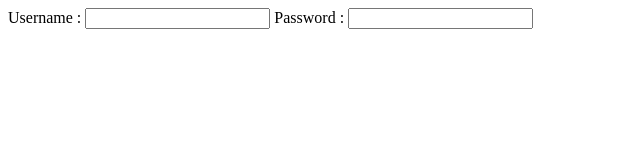
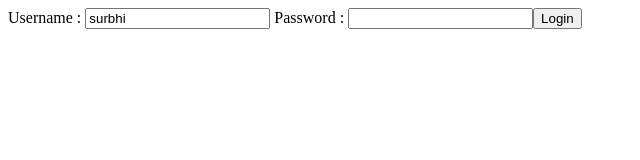
Before and after one commit to Saurabh7064/todo2, an Angular app: page / in a window 1280 px wide. Shown: the top 160 px of the page, without its empty margins (0-640 px from the left). Built offline with nearby package versions, Linux system fonts and the light colour scheme.

Commit message:
did data binding/Interpolation for username and password from login.component.ts to login.component.html

```diff
--- a/src/app/login/login.component.html
+++ b/src/app/login/login.component.html
@@ -1,2 +1,4 @@
-Username : <input type="text" name="username"/>
-Password : <input type="password" name="password"/>
+Username : <input type="text" name="username" value={{username}}/>
+Password : <input type="password" name="password" value={{password}}/>
+
+<button>Login</button>
--- a/src/app/login/login.component.ts
+++ b/src/app/login/login.component.ts
@@ -7,6 +7,8 @@
 })
 export class LoginComponent implements OnInit {
 
+  username = 'surbhi'
+  password = ''
   constructor() { }
 
   ngOnInit(): void {
```
